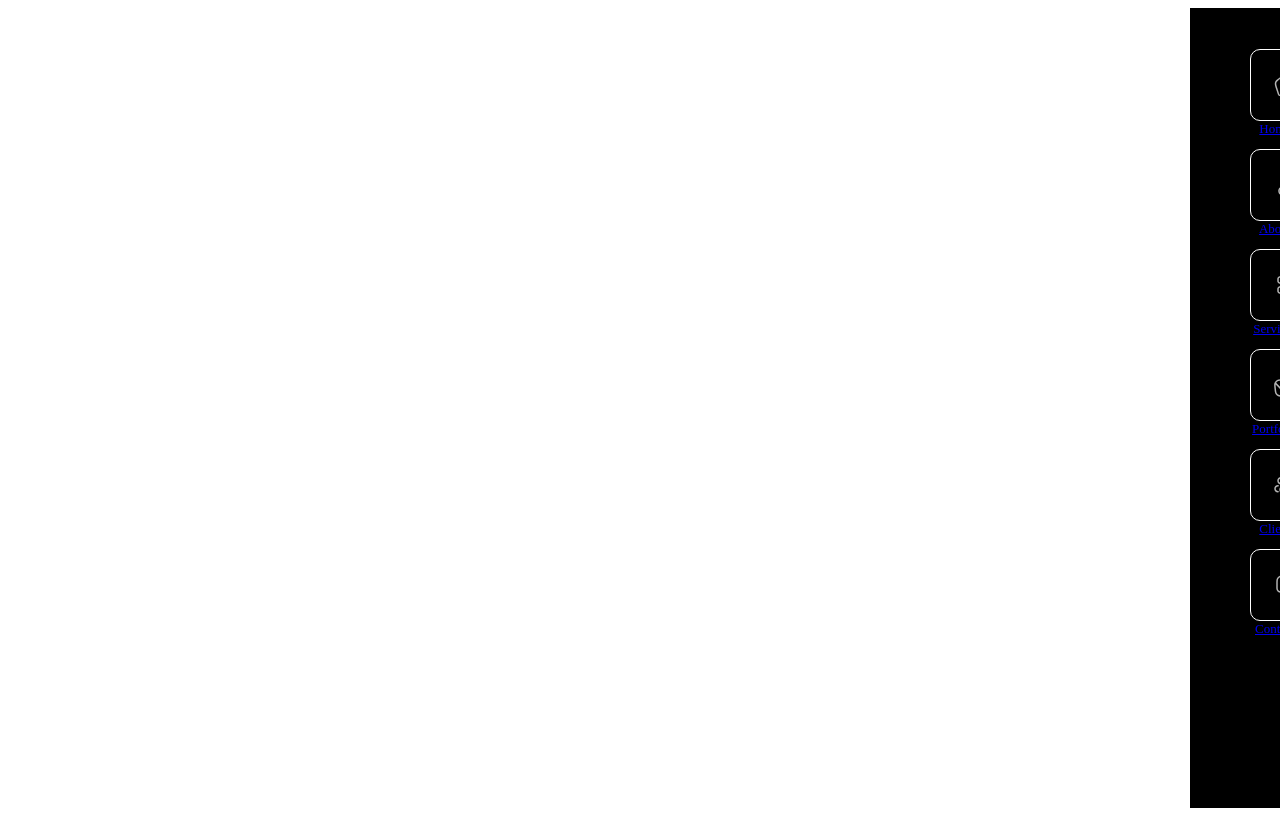
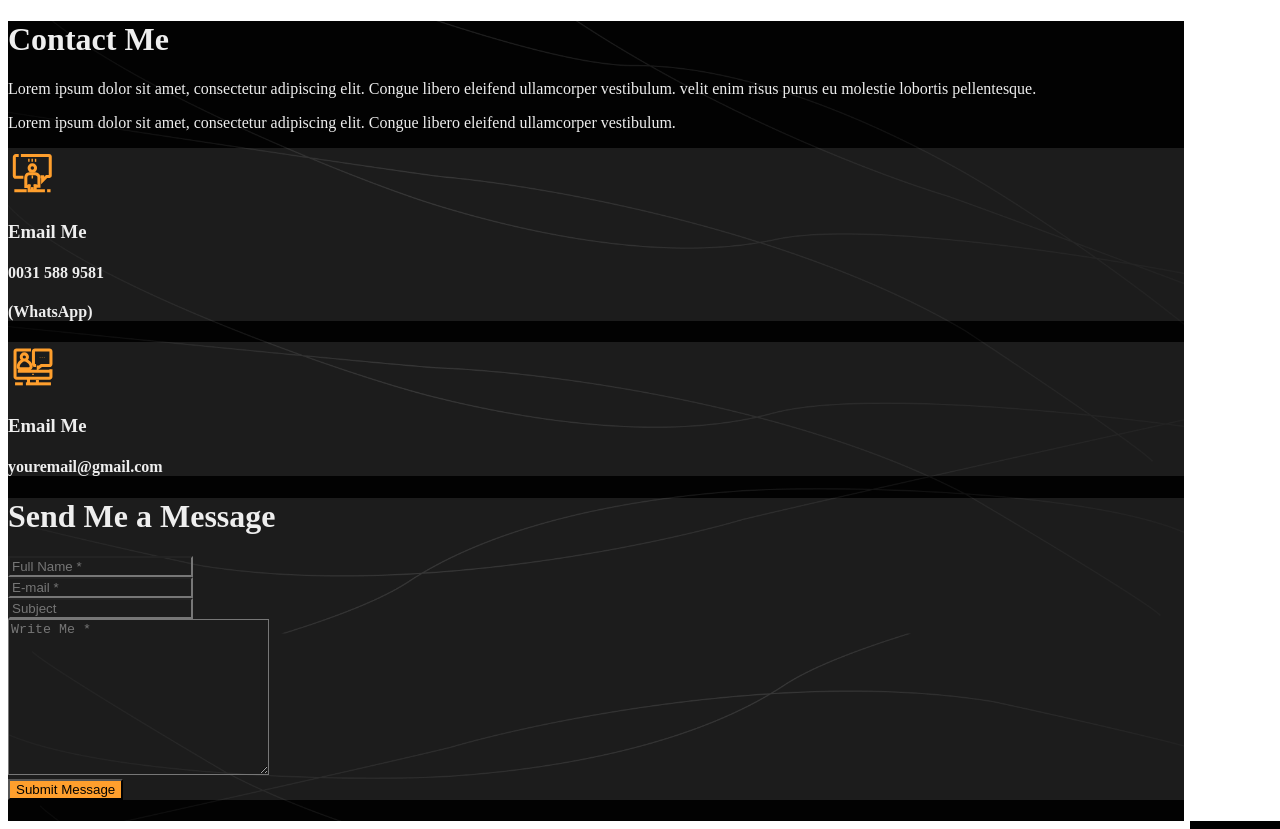
Before and after one commit to mahmudulhsn/vue-portfolio, a Vue app: page /contact in a window 1280 px wide. Before the commit the page ends 800 px from the top, so only its background shows below. Built offline with nearby package versions, Linux system fonts and the light colour scheme.

Commit message:
wip: contact

```diff
--- a/src/App.vue
+++ b/src/App.vue
@@ -44,7 +44,9 @@
       </div>
     </div>
 
-    <MobileNav :openMobileMenu="openMobileMenu" />
+    <transition name="mobile">
+      <MobileNav :openMobileMenu="openMobileMenu" />
+    </transition>
 
     <div class="main-menu">
       <div class="menu h-screen flex flex-col bg-menu-bg">
@@ -78,6 +80,12 @@ export default {
   created() {
     window.addEventListener("resize", this.checkScreen);
     this.checkScreen();
+  },
+
+  watch: {
+    $route() {
+      this.openMobileMenu = false;
+    },
   },
 
   methods: {
@@ -195,4 +203,18 @@ export default {
     display: none;
   }
 }
+
+.mobile-enter-active,
+.mobile-leave-active {
+  transition: all 0.5s ease;
+}
+.mobile-enter {
+  transform: translateX(250px);
+}
+.mobile-enter-to {
+  transform: translateX(0);
+}
+.mobile-leave-to {
+  transform: translateX(300px);
+}
 </style>
--- a/src/router/index.js
+++ b/src/router/index.js
@@ -4,6 +4,7 @@ import AboutView from "../views/AboutView.vue";
 import ServiceView from "../views/ServiceView.vue";
 import PortfolioView from "../views/PortfolioView.vue";
 import ClientView from "../views/ClientView.vue";
+import ContactView from "../views/ContactView.vue";
 
 const router = createRouter({
   history: createWebHistory(import.meta.env.BASE_URL),
@@ -34,6 +35,11 @@ const router = createRouter({
       name: "Client",
       component: ClientView,
     },
+    {
+      path: "/contact",
+      name: "Contact",
+      component: ContactView,
+    },
   ],
 });
 
--- /dev/null
+++ b/src/views/ContactView.vue
@@ -0,0 +1,170 @@
+<template>
+  <div
+    class="contact-section flex justify-center text-white bg-no-repeat bg-cover"
+  >
+    <div
+      class="
+        lg:w-3/5
+        flex flex-wrap
+        justify-center
+        contact
+        flex-col
+        mt-20
+        md:w-9/12
+      "
+    >
+      <PageTitle :title="title" />
+      <PageSubHeading :subHeading="subHeading" />
+      <div class="grid grid-cols-2 gap-6 mt-16">
+        <div class="info flex flex-col justify-between">
+          <div>
+            <p class="text-3xl leading-loose">
+              Lorem ipsum dolor sit amet, consectetur adipiscing elit. Congue
+              libero eleifend ullamcorper vestibulum.
+            </p>
+          </div>
+          <div class="grid grid-cols-2 gap-2">
+            <div class="py-8 px-6 call-me flex flex-col rounded items-center">
+              <div class="">
+                <div class="">
+                  <img
+                    class="my-6"
+                    height="50"
+                    width="50"
+                    src="../../src/assets/img/icons/client/call-us.svg"
+                    alt=""
+                  />
+                </div>
+              </div>
+              <h3 class="text-xl my-1">Email Me</h3>
+              <h4 class="text-sm">0031 588 9581</h4>
+              <h4 class="text-default">(WhatsApp)</h4>
+            </div>
+            <div
+              class="
+                py-8
+                px-6
+                email-me
+                flex flex-col
+                rounded
+                items-center
+                relative
+              "
+            >
+              <div class="">
+                <div class="">
+                  <img
+                    class="my-6"
+                    height="50"
+                    width="50"
+                    src="../../src/assets/img/icons/client/email-us.svg"
+                    alt=""
+                  />
+                </div>
+              </div>
+              <h3 class="text-xl my-1">Email Me</h3>
+              <h4 class="text-sm">youremail@gmail.com</h4>
+            </div>
+          </div>
+        </div>
+        <div class="form p-4 rounded">
+          <h1>Send Me a Message</h1>
+          <div class="form-group my-2">
+            <input
+              type="text"
+              class="w-full p-2 border rounded"
+              placeholder="Full Name *"
+            />
+          </div>
+          <div class="form-group my-2">
+            <input
+              type="text"
+              class="w-full p-2 border rounded"
+              placeholder="E-mail *"
+            />
+          </div>
+          <div class="form-group my-2">
+            <input
+              type="text"
+              class="w-full p-2 border rounded"
+              placeholder="Subject"
+            />
+          </div>
+          <div class="form-group my-2 rounded">
+            <textarea
+              name=""
+              id=""
+              cols="30"
+              rows="10"
+              placeholder="Write Me *"
+              class="w-full p-2 border rounded"
+            ></textarea>
+          </div>
+          <button class="btn w-full text-black py-2 rounded">
+            Submit Message
+          </button>
+        </div>
+      </div>
+    </div>
+  </div>
+</template>
+
+<script>
+import PageTitle from "../components/Helper/PageHeading.vue";
+import PageSubHeading from "../components/Helper/PageSubHeading.vue";
+export default {
+  components: {
+    PageTitle,
+    PageSubHeading,
+  },
+  data() {
+    return {
+      title: "Contact Me",
+      subHeading:
+        "Lorem ipsum dolor sit amet, consectetur adipiscing elit. Congue libero eleifend ullamcorper vestibulum. velit enim risus purus eu molestie lobortis pellentesque.",
+    };
+  },
+};
+</script>
+
+<style scope>
+.contact-section {
+  background: #000;
+  width: 100%;
+  height: 100%;
+  min-width: 100%;
+  min-height: 100vh;
+  position: relative;
+  opacity: 0.99;
+  color: #eee;
+}
+
+.contact-section::before {
+  background-image: url("../../src/assets/img/bg.png");
+  background-size: cover;
+  content: "";
+  display: block;
+  position: absolute;
+  top: 0;
+  left: 0;
+  width: 100%;
+  height: 100%;
+  z-index: -2;
+}
+.contact {
+  justify-content: flex-start;
+}
+.call-me,
+.email-me,
+.form {
+  background: rgba(255, 255, 255, 0.1);
+}
+
+input,
+textarea {
+  background: transparent;
+}
+.btn {
+  background: #ff9e2b;
+}
+</style>
```
Also changed, not shown: src/assets/img/icons/client/call-us.svg (added), src/assets/img/icons/client/email-us.svg (added).
